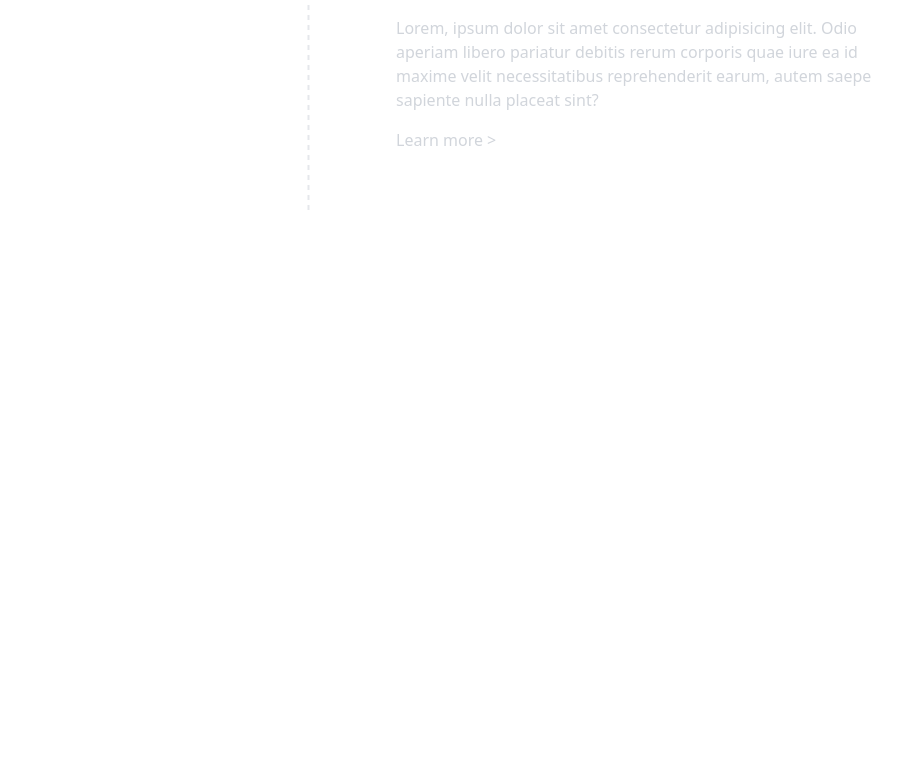
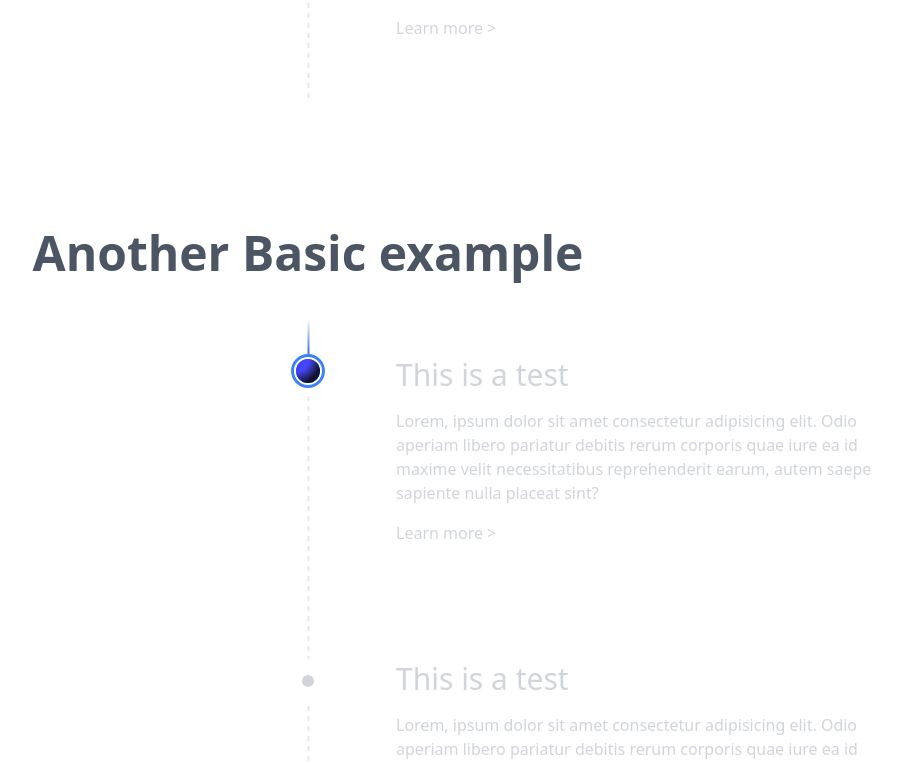
Before and after one commit to PeCrio/scrolling-features-react, a React (Vite) app: page / in a window 1280 px wide. Shown: the part 2672-3436 px from the top of the page, without its empty margins (332-1233 px from the left). Before the commit the page ends 2885 px from the top, so only its background shows below. Built offline with nearby package versions, Linux system fonts and the light colour scheme.

Commit message:
refactor: use uuid to autogenerate unique ids

```diff
--- a/package.json
+++ b/package.json
@@ -34,11 +34,13 @@
   "dependencies": {
     "react": "^18.2.0",
     "react-dom": "^18.2.0",
-    "tailwindcss": "^3.3.3"
+    "tailwindcss": "^3.3.3",
+    "uuid": "^9.0.0"
   },
   "devDependencies": {
     "@types/react": "^18.0.26",
     "@types/react-dom": "^18.0.9",
+    "@types/uuid": "^9.0.2",
     "@vitejs/plugin-react-swc": "^3.0.0",
     "autoprefixer": "^10.4.13",
     "postcss": "^8.4.20",
--- a/src/App.tsx
+++ b/src/App.tsx
@@ -20,11 +20,11 @@ function App() {
       </h1>
       <div className="sfr-mt-52 sfr-px-4 md:sfr-px-8 lg:sfr-px-8">
         <ScrollingFeatures
+          key="test"
           features={[
             {
-              id: "6",
               scrollingItem: () => (
-                <div className="sfr-bg-blue-50 sfr-p-4 sfr-rounded sfr-mb-32 ">
+                <div className="sfr-bg-blue-50 sfr-p-4 sfr-rounded">
                   <h3 className="sfr-text-2xl sfr-font-semibold">
                     Custom description
                   </h3>
@@ -54,9 +54,8 @@ function App() {
               ),
             },
             {
-              id: "7",
               scrollingItem: () => (
-                <div className="sfr-bg-blue-50 sfr-p-4 sfr-rounded sfr-mb-32 ">
+                <div className="sfr-bg-blue-50 sfr-p-4 sfr-rounded">
                   <h3 className="sfr-text-2xl sfr-font-semibold">
                     Custom description
                   </h3>
@@ -73,7 +72,7 @@ function App() {
               ),
               fixedItem: ({ isIntersecting }) => (
                 <div
-                  className={`sfr-flex sfr-justify-center sfr-align-center sfr-mb-28 `}
+                  className={`sfr-flex sfr-justify-center sfr-align-center sfr-mb-28 last:sfr-mb-0`}
                 >
                   <img
                     src="https://placehold.co/600x400"
@@ -93,23 +92,49 @@ function App() {
       </h1>
       <div className="sfr-mt-52 sfr-px-4 md:sfr-px-8 lg:sfr-px-8">
         <ScrollingFeatures
+          key="test3"
           features={[
             {
-              id: "1",
               description:
                 "Lorem, ipsum dolor sit amet consectetur adipisicing elit. Odio aperiam libero pariatur debitis rerum corporis quae iure ea id maxime velit necessitatibus reprehenderit earum, autem saepe sapiente nulla placeat sint?",
               imageUrl: "https://placehold.co/600x400",
               title: "This is a test",
             },
             {
-              id: "2",
               description:
                 "Lorem, ipsum dolor sit amet consectetur adipisicing elit. Odio aperiam libero pariatur debitis rerum corporis quae iure ea id maxime velit necessitatibus reprehenderit earum, autem saepe sapiente nulla placeat sint?",
               imageUrl: "https://placehold.co/600x400",
               title: "This is a test",
             },
             {
-              id: "3",
+              description:
+                "Lorem, ipsum dolor sit amet consectetur adipisicing elit. Odio aperiam libero pariatur debitis rerum corporis quae iure ea id maxime velit necessitatibus reprehenderit earum, autem saepe sapiente nulla placeat sint?",
+              imageUrl: "https://placehold.co/600x400",
+              title: "This is a test",
+            },
+          ]}
+        />
+      </div>
+      <h1 className="sfr-text-gray-600 sfr-text-5xl sfr-mt-32 sfr-relative sfr-z-20 sfr-font-bold sfr-text-center">
+        Another Basic example
+      </h1>
+      <div className="sfr-mt-52 sfr-px-4 md:sfr-px-8 lg:sfr-px-8">
+        <ScrollingFeatures
+          key="test2"
+          features={[
+            {
+              description:
+                "Lorem, ipsum dolor sit amet consectetur adipisicing elit. Odio aperiam libero pariatur debitis rerum corporis quae iure ea id maxime velit necessitatibus reprehenderit earum, autem saepe sapiente nulla placeat sint?",
+              imageUrl: "https://placehold.co/600x400",
+              title: "This is a test",
+            },
+            {
+              description:
+                "Lorem, ipsum dolor sit amet consectetur adipisicing elit. Odio aperiam libero pariatur debitis rerum corporis quae iure ea id maxime velit necessitatibus reprehenderit earum, autem saepe sapiente nulla placeat sint?",
+              imageUrl: "https://placehold.co/600x400",
+              title: "This is a test",
+            },
+            {
               description:
                 "Lorem, ipsum dolor sit amet consectetur adipisicing elit. Odio aperiam libero pariatur debitis rerum corporis quae iure ea id maxime velit necessitatibus reprehenderit earum, autem saepe sapiente nulla placeat sint?",
               imageUrl: "https://placehold.co/600x400",
--- a/src/components/FeatureItem.tsx
+++ b/src/components/FeatureItem.tsx
@@ -1,10 +1,6 @@
 import React from "react";
 
-type BaseAdFeature = {
-  id: string;
-};
-
-type BasicAdFeature = BaseAdFeature & {
+type BasicAdFeature = {
   scrollingItem?: never;
   fixedItem?: never;
   title: string;
@@ -16,7 +12,7 @@ type CustomAdFeatureOptions = {
   isIntersecting: boolean;
 };
 
-type CustomAdFeature = BaseAdFeature & {
+type CustomAdFeature = {
   scrollingItem: (options: CustomAdFeatureOptions) => JSX.Element;
   fixedItem: (options: CustomAdFeatureOptions) => JSX.Element;
   title?: never;
@@ -25,10 +21,13 @@ type CustomAdFeature = BaseAdFeature & {
 };
 
 export type AdFeature = BasicAdFeature | CustomAdFeature;
+export type FeatureListItem = AdFeature & {
+  id: string;
+};
 
 type Props = {
   intersectingEntries?: Record<string, boolean>;
-  feature: AdFeature & { ref: React.RefObject<HTMLDivElement> };
+  feature: FeatureListItem;
 };
 export const FeatureItem: React.FC<Props> = ({
   intersectingEntries,
@@ -38,10 +37,9 @@ export const FeatureItem: React.FC<Props> = ({
 
   return (
     <div
-      id="feature-item"
+      id="sfr-feature-list-item"
       className="sfr-flex lg:sfr-gap-32 lg:sfr-flex-row sfr-flex-col sfr-group last:lg:sfr-h-auto sfr-relative sfr-isolate"
       data-feature-id={feature.id}
-      ref={feature.ref}
     >
       {/* Mobile Line follower */}
       <div
@@ -99,7 +97,6 @@ export const FeatureItem: React.FC<Props> = ({
                   className={`${
                     isIntersecting ? "sfr-text-blue-600" : "sfr-text-gray-300"
                   } sfr-transition sfr-duration-300 sfr-text-2xl lg:sfr-text-3xl -sfr-mt-3`}
-                  ref={feature.ref}
                   id={feature.id}
                 >
                   {feature.title}
--- a/src/components/ScrollingFeatures.tsx
+++ b/src/components/ScrollingFeatures.tsx
@@ -1,13 +1,14 @@
-import React, { useEffect, useRef, useState } from "react";
+import React, { useEffect, useMemo, useRef, useState } from "react";
 import { FeatureItem, AdFeature } from "./FeatureItem";
+import { v4 as uuidv4 } from "uuid";
 
+// TODO: Add prop for line and ball color
 type Props = {
   features?: AdFeature[];
 };
 
-const defaultBasicDemoFeaturesExample = [
+const defaultBasicDemoFeaturesExample: Props["features"] = [
   {
-    id: "feature1",
     title: "Example Title",
     description: `Lorem ipsum dolor sit amet consectetur adipisicing elit. Eius
           vitae asperiores non deserunt possimus impedit aliquam quae ullam
@@ -24,23 +25,31 @@ export const ScrollingFeatures: React.FC<Props> = ({
     Record<string, boolean>
   >({});
   const trackingBallRef = useRef<HTMLDivElement>(null);
-  const featureList = features.map((feature) => ({
+
+  const featureList = useMemo(
+    () =>
+      features?.map((feature) => ({
         ...feature,
-    ref: useRef<HTMLDivElement>(null),
-  }));
+        id: uuidv4(),
+      })),
+    [features]
+  );
+
   // TODO: Consider adding a script to check if scrolled to the bottom to show all features
 
   const handleFeatureScrolling = () => {
-    const bulletFaceElementTop =
+    const trackingBallElementTop =
       trackingBallRef?.current?.getBoundingClientRect().top ?? 700;
 
-    document.querySelectorAll("#feature-item").forEach((featureElement) => {
+    document
+      .querySelectorAll("#sfr-feature-list-item")
+      .forEach((featureElement) => {
         const featureElementTop = featureElement.getBoundingClientRect().top;
         const featureId = featureElement.getAttribute(
           "data-feature-id"
         ) as string;
 
-      if (bulletFaceElementTop >= featureElementTop) {
+        if (trackingBallElementTop >= featureElementTop) {
           setIntersectingEntries({
             [featureId]: true,
           });
```
Also changed, not shown: 1 other file (tests, documents, lock files or other folders). Lines whose indentation alone changed are shown as unchanged.
